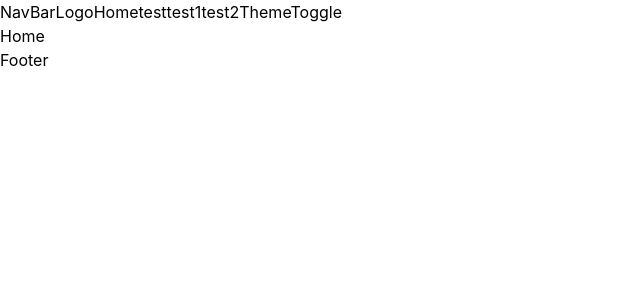
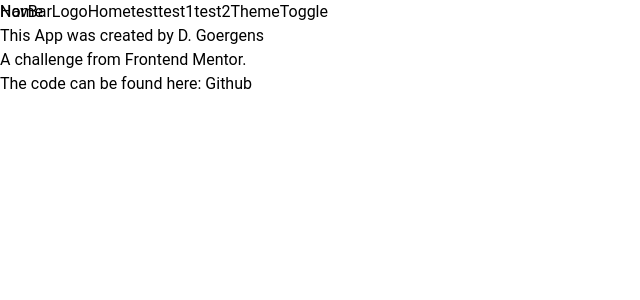
Before and after one commit to DaGo85/nasa-space-app, a React (Create React App) app: page / in a window 1280 px wide. Shown: the top 300 px of the page, without its empty margins (0-640 px from the left). Built offline with nearby package versions, Linux system fonts and the light colour scheme.

Commit message:
added footer, styling and logo

```diff
--- a/public/index.html
+++ b/public/index.html
@@ -2,6 +2,7 @@
 <html lang="en">
   <head>
     <meta charset="utf-8" />
+    <link rel="icon" href="D.svg" type="image/png" />
     <meta name="viewport" content="width=device-width, initial-scale=1" />
     <meta name="theme-color" content="#000000" />
     <meta
--- a/src/components/footer/Footer.tsx
+++ b/src/components/footer/Footer.tsx
@@ -1,4 +1,46 @@
 function Footer() {
-  return <>Footer</>;
+  return (
+    <footer className="w-screen h-24 bg-gradient-to-r from-card to-text flex flex-col items-center justify-center absolute bottom-0 gap-2">
+      <h5 className="text-md">
+        This App was created by{" "}
+        <a
+          href="https://www.linkedin.com"
+          target="_blank"
+          rel="noopener noreferrer"
+          className="text-para hover:text-but"
+        >
+          {" "}
+          D. Goergens
+        </a>{" "}
+      </h5>
+      <div className="flex flex-col md:flex-row gap-1 text-xs">
+        <div className="font-bold ">
+          A challenge from{" "}
+          <a
+            href="https://www.frontendmentor.io/home"
+            target="_blank"
+            rel="noopener noreferrer"
+            className="text-para hover:text-but"
+          >
+            {" "}
+            Frontend Mentor
+          </a>
+          .
+        </div>{" "}
+        <div>
+          The code can be found here:{" "}
+          <a
+            href="https://github.com/"
+            target="_blank"
+            rel="noopener noreferrer"
+            className="text-para hover:text-but"
+          >
+            {" "}
+            Github
+          </a>
+        </div>
+      </div>
+    </footer>
+  );
 }
 export default Footer;
--- a/src/index.css
+++ b/src/index.css
@@ -1,6 +1,24 @@
+@tailwind utilities;
+
 @tailwind base;
+
+@layer base {
+  body {
+    @apply p-0 m-0 relative;
+    font-family: "sans-serif", "roboto";
+  }
+
+  main {
+    position: absolute;
+    top: 0;
+    bottom: 0;
+    left: 0;
+    right: 0;
+  }
+}
+
 @tailwind components;
-@tailwind utilities;
+
 @layer components {
   .bg-1 {
     background-image: url("/public/bg1.jpg");
@@ -18,17 +36,3 @@
     w-full flex flex-col items-center justify-start gap-6 md:gap-12;
   }
 }
-
-body {
-  margin: 0;
-  font-family: -apple-system, BlinkMacSystemFont, "Segoe UI", "Roboto", "Oxygen",
-    "Ubuntu", "Cantarell", "Fira Sans", "Droid Sans", "Helvetica Neue",
-    sans-serif;
-  -webkit-font-smoothing: antialiased;
-  -moz-osx-font-smoothing: grayscale;
-}
-
-code {
-  font-family: source-code-pro, Menlo, Monaco, Consolas, "Courier New",
-    monospace;
-}
--- a/src/pages/home/Home.tsx
+++ b/src/pages/home/Home.tsx
@@ -1,7 +1,9 @@
 function Home() {
   return (
-    <main className="bg-fixed bg-center bg-cover w-full bg-1 bg-setup">
-      Home
+    <main>
+      <div className="bg-fixed bg-center bg-cover w-full bg-1 bg-setup">
+        Home
+      </div>
     </main>
   );
 }
```
Also changed, not shown: public/robots.txt (added).
